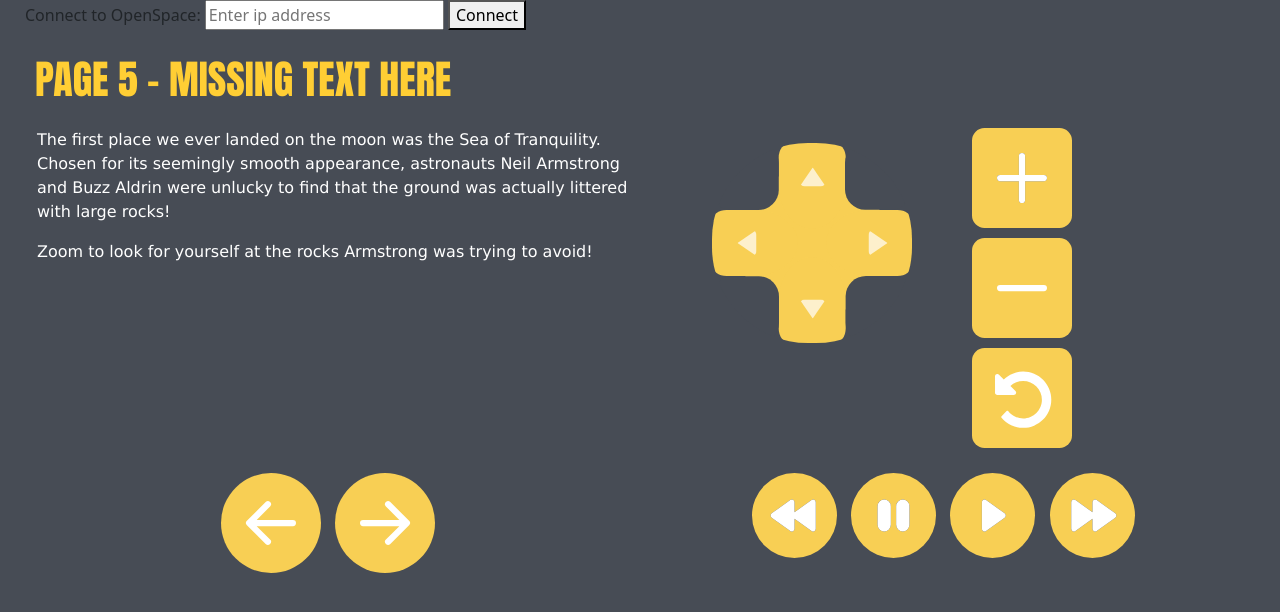
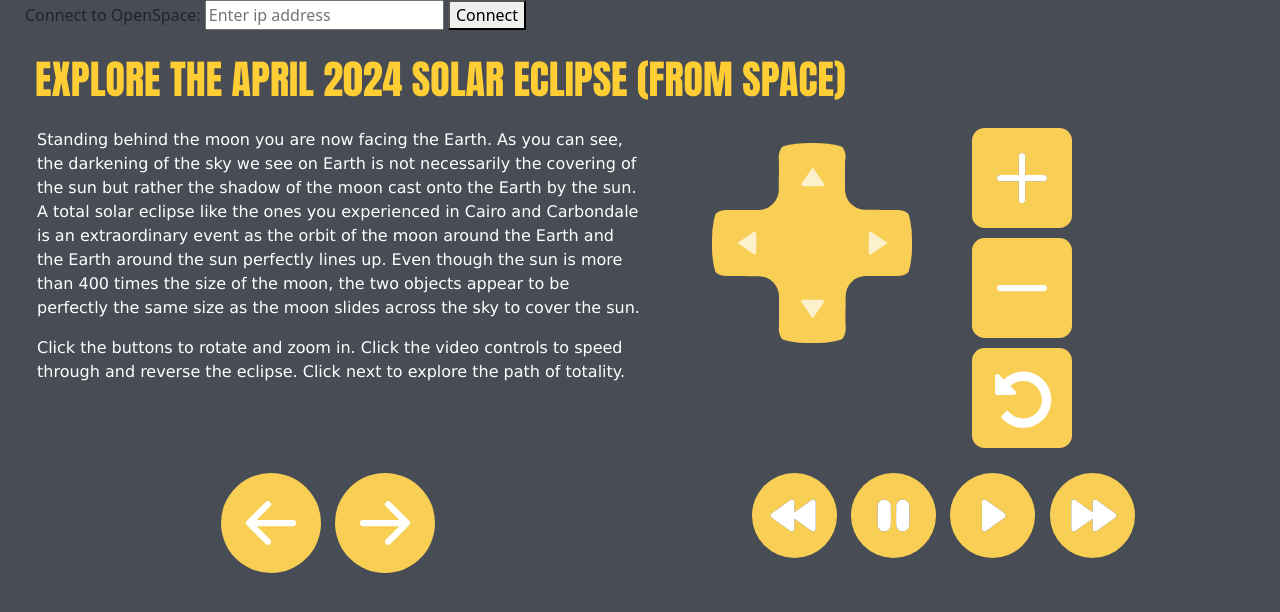
Before and after one commit to laurennc/Adler, a plain HTML site: page SVL/Eclipse-Tour/page5.html in a window 1280 px wide. Drawn offline with Linux system fonts and the light colour scheme; a script that the page names is missing.

Commit message:
Update page5.html
Adding text and updating rotation buttons to be a bit slower

```diff
--- a/SVL/Eclipse-Tour/page5.html
+++ b/SVL/Eclipse-Tour/page5.html
@@ -77,14 +77,16 @@
                       </script>
         </div>
 
-<h1>PAGE 5 - MISSING TEXT HERE</h1>
+<h1>Explore the April 2024 solar eclipse (from SPACE)</h1>
 
 <div class="container-fluid">
 	<div class="row">
 		<div class="col-md-6 style text">
-			<p>The first place we ever landed on the moon was the Sea of Tranquility. Chosen for its seemingly smooth appearance, astronauts Neil Armstrong and Buzz Aldrin were unlucky to find that the ground was actually littered with large rocks! </p>
+			<p>Standing behind the moon you are now facing the Earth. As you can see, the darkening of the sky we see on Earth is not necessarily the covering of the sun but rather the shadow of the moon cast onto the Earth by the sun. A total solar eclipse like the ones you experienced in Cairo and Carbondale is an extraordinary event as the orbit of the moon around the Earth and the Earth around the sun perfectly lines up. Even though the sun is more than 400 times the size of the moon, the two objects appear to be perfectly the same size as the moon slides across the sky to cover the sun. </p>
 
-			<p>Zoom to look for yourself at the rocks Armstrong was trying to avoid!</p>
+			<p>Click the buttons to rotate and zoom in.
+      Click the video controls to speed through and reverse the eclipse.
+      Click next to explore the path of totality. </p>
 		</div>
 		<div class="col-md-4">
 			<div class="container-fluid">
@@ -96,13 +98,13 @@
                   openspace.navigation.addLocalRotation(0.0,5.0)
                   })(event)"></a>
                   <a class="right" href="#" onclick="(async () => {
-                  openspace.navigation.addLocalRotation(-85.0,0.0)
+                  openspace.navigation.addLocalRotation(-30.0,0.0)
                   })(event)"></a>
                   <a class="down" href="#" onclick="(async () => {
                   openspace.navigation.addLocalRotation(0.0,-5.0)
                   })(event)"></a>
                   <a class="left" href="#" onclick="(async () => {
-                  openspace.navigation.addLocalRotation(80.0,0.0)
+                  openspace.navigation.addLocalRotation(30.0,0.0)
                   })(event)"></a>
                 </nav>						</div>
 					</div>
@@ -158,9 +160,6 @@
         openspace.setPropertyValueSingle('Scene.EarthTrail.Renderable.Enabled',false)
         openspace.setPropertyValueSingle('Scene.Earth.Renderable.Layers.Overlays.Reference_Features.Enabled', true)
         openspace.setPropertyValueSingle('Scene.Earth.Renderable.Layers.Overlays.Reference_Features.BlendMode', 2.0)
-
-        //setTimeout((async () => {openspace.setPropertyValueSingle('Scene.Earth.Renderable.GeoJson.Short_Apr24_Event.Enabled',true)}), 5 * 1000)
-        //setTimeout((async () => {openspace.setPropertyValueSingle('Scene.Earth.Renderable.GeoJson.Short_Apr24_Event.Fade',1,1)}), 5 * 1000);
 							})(event)">
   					<path d="M 8 0 a 8 8 0 1 0 0 16 A 8 8 0 0 0 8 0 z z"/>
   					<path d="M 8 0 z M 4.5 7.5 a 0.5 0.5 0 0 0 0 1 h 5.793 l -2.147 2.146 a 0.5 0.5 0 0 0 0.708 0.708 l 3 -3 a 0.5 0.5 0 0 0 0 -0.708 l -3 -3 a 0.5 0.5 0 1 0 -0.708 0.708 L 10.293 7.5 H 4.5 z" fill="white" />
```
